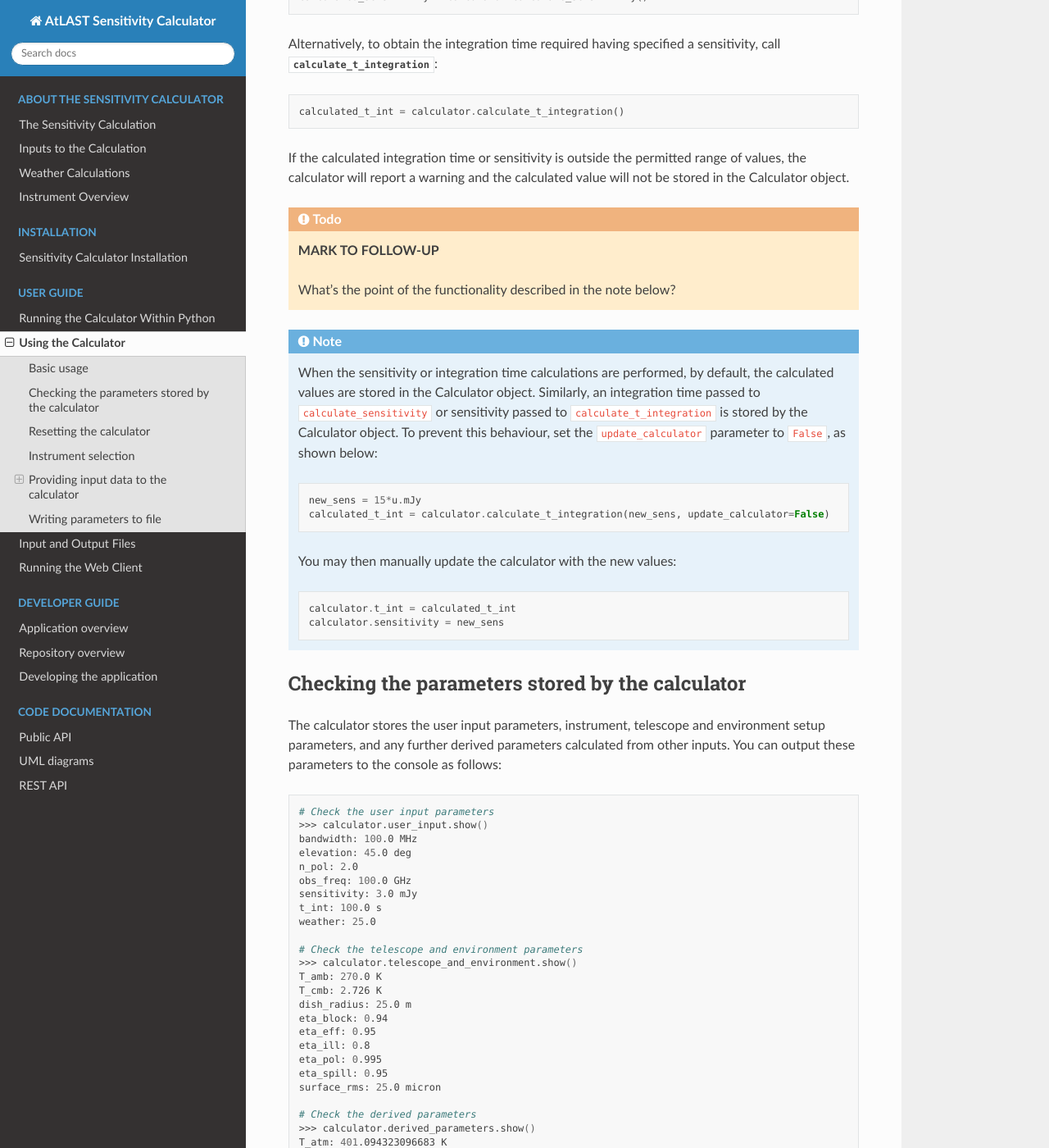
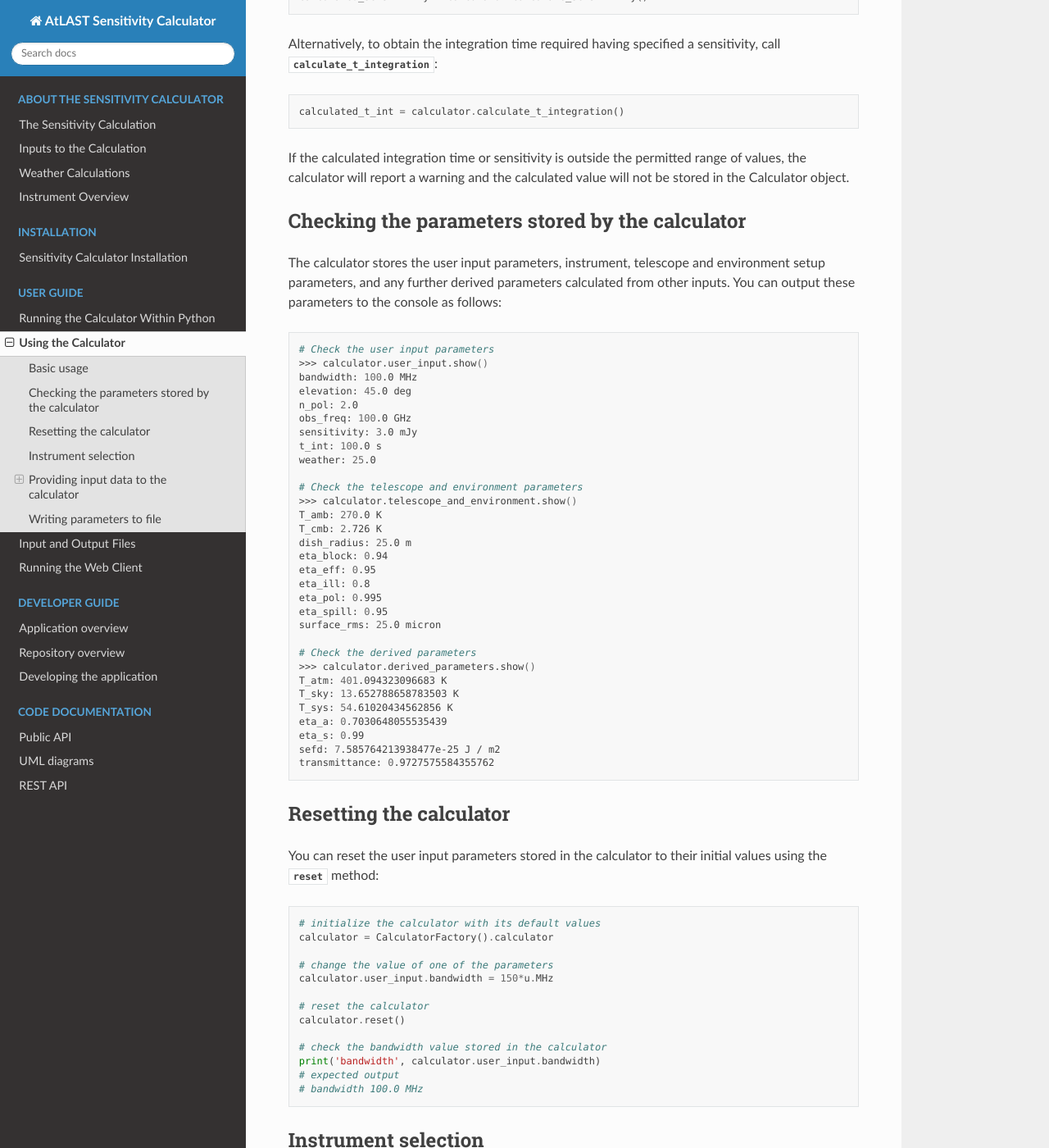
Before and after one commit to ukatc/AtLAST_sensitivity_calculator, a Sphinx documentation site: the page built from docs/source/user_guide/using_the_calculator.rst, in a window 1280 px wide and 1400 px high, scrolled down 1419 px. Shown: the whole window at 82% size. Built offline with Sphinx 7.4.7 and the Read the Docs theme 3.1.0, drawn with Linux system fonts in a browser that asks for light colours; some of the changed text lies outside the part shown.

Commit message:
Update using_the_calculator.rst
Addressing a couple of the TODOs.

```diff
--- a/docs/source/user_guide/using_the_calculator.rst
+++ b/docs/source/user_guide/using_the_calculator.rst
@@ -85,39 +85,6 @@ of values, the calculator will report a warning and the calculated value
 will not be stored in the Calculator object.
 
 
-.. TODO::
-
-    **MARK TO FOLLOW-UP**
-
-    What's the point of the functionality described in the note below?
-
-.. note::
-
-    When the sensitivity or integration time calculations are performed, by default,
-    the calculated values are stored in the Calculator object. Similarly, an
-    integration time passed to ``calculate_sensitivity`` or sensitivity passed
-    to ``calculate_t_integration`` is stored by the Calculator object.
-    To prevent this behaviour, set the ``update_calculator`` parameter to ``False``,
-    as shown below:
-
-    .. code-block:: python
-
-        new_sens = 15*u.mJy
-        calculated_t_int = calculator.calculate_t_integration(new_sens, update_calculator=False)
-
-    You may then manually update the calculator with the new values:
-
-    .. code-block:: python
-
-        calculator.t_int = calculated_t_int
-        calculator.sensitivity = new_sens
-
-
-
-
-
-
-
 Checking the parameters stored by the calculator
 ^^^^^^^^^^^^^^^^^^^^^^^^^^^^^^^^^^^^^^^^^^^^^^^^
 
@@ -162,14 +129,7 @@ parameters to the console as follows:
 Resetting the calculator
 ^^^^^^^^^^^^^^^^^^^^^^^^
 
-.. TODO::
-
-    **MARK TO FOLLOW-UP**
-
-    I think we should be more explicit here about the fact that this only resets variables, it doesn't re-initialise (or reset) the instrument suite.
-
-
-You can reset the parameters stored in the calculator to their initial values using the :meth:`reset <atlast_sc.calculator.Calculator.reset>` method:
+You can reset the user input parameters stored in the calculator to their initial values using the :meth:`reset <atlast_sc.calculator.Calculator.reset>` method:
 
 .. code-block:: python
 
```
